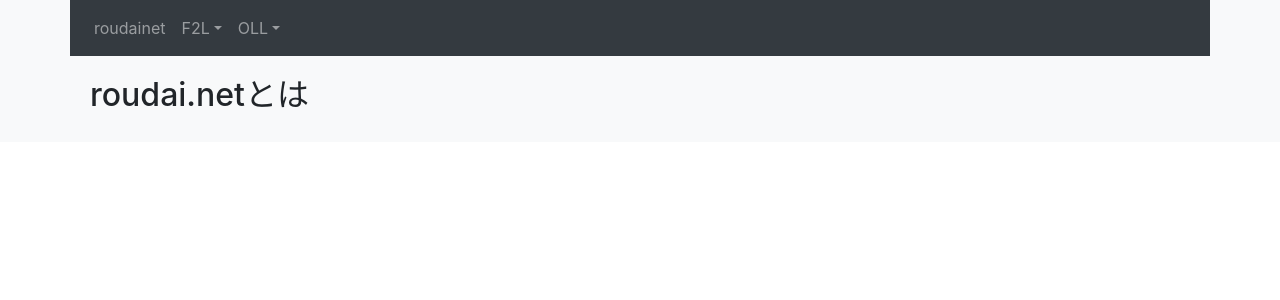
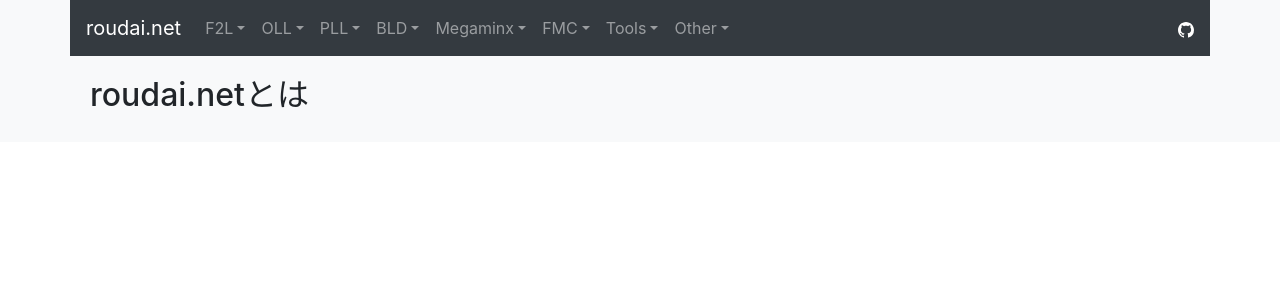
Before and after one commit to roudai/roudai.net, a Nuxt app: page / in a window 1280 px wide. Shown: the top 300 px of the page. Built offline with nearby package versions, Linux system fonts and the light colour scheme.

Commit message:
NavBar変更

```diff
--- a/components/NavBar.vue
+++ b/components/NavBar.vue
@@ -1,10 +1,12 @@
 <template>
   <div>
-    <b-navbar type="dark" variant="dark">
+    <b-navbar toggleable="lg" type="dark" variant="dark">
+    <b-navbar-brand href="#">roudai.net</b-navbar-brand>
+
+    <b-navbar-toggle target="nav-collapse"></b-navbar-toggle>
+
+      <b-collapse id="nav-collapse" is-nav>
         <b-navbar-nav>
-        <b-nav-item to="/">roudainet</b-nav-item>
-
-        <!-- Navbar dropdowns -->
           <b-nav-item-dropdown text="F2L" left>
             <b-dropdown-item to="/f2l/f2l">F2L手順</b-dropdown-item>
             <b-dropdown-item to="/f2l/f2l-advanced">発展形F2L</b-dropdown-item>
@@ -17,10 +19,10 @@
             <b-dropdown-item to="/oll/coll">COLL</b-dropdown-item>
           </b-nav-item-dropdown>
 
-        <!-- <b-nav-item-dropdown text="PLL" left>
-          <b-dropdown-item to="#">PLL一覧</b-dropdown-item>
-          <b-dropdown-item to="#">PLLの確率</b-dropdown-item>
-          <b-dropdown-item to="#">PLL手順</b-dropdown-item>
+          <b-nav-item-dropdown text="PLL" left>
+            <b-dropdown-item to="/pll/pll-view">PLL一覧</b-dropdown-item>
+            <b-dropdown-item to="/pll/pll-chances">PLLの確率</b-dropdown-item>
+            <b-dropdown-item to="/pll/pll">PLL手順</b-dropdown-item>
           </b-nav-item-dropdown>
 
           <b-nav-item-dropdown text="BLD" left>
@@ -48,8 +50,18 @@
             <b-dropdown-item to="#">ルービックキューブ各種解法</b-dropdown-item>
             <b-dropdown-item to="#">ルービックキューブの早解きについて知らない方々に知っておいて欲しいこと</b-dropdown-item>
             <b-dropdown-item to="#">社会人がスピードキューブを続ける意味について</b-dropdown-item>
-        </b-nav-item-dropdown> -->
+          </b-nav-item-dropdown>
         </b-navbar-nav>
+
+        <!-- Right aligned nav items -->
+        <b-navbar-nav class="ml-auto">
+          <a href="https://github.com/roudai/roudai.net">
+            <svg xmlns="http://www.w3.org/2000/svg" width="16" height="16" fill="white" class="bi bi-github" viewBox="0 0 16 16">
+            <path d="M8 0C3.58 0 0 3.58 0 8c0 3.54 2.29 6.53 5.47 7.59.4.07.55-.17.55-.38 0-.19-.01-.82-.01-1.49-2.01.37-2.53-.49-2.69-.94-.09-.23-.48-.94-.82-1.13-.28-.15-.68-.52-.01-.53.63-.01 1.08.58 1.23.82.72 1.21 1.87.87 2.33.66.07-.52.28-.87.51-1.07-1.78-.2-3.64-.89-3.64-3.95 0-.87.31-1.59.82-2.15-.08-.2-.36-1.02.08-2.12 0 0 .67-.21 2.2.82.64-.18 1.32-.27 2-.27.68 0 1.36.09 2 .27 1.53-1.04 2.2-.82 2.2-.82.44 1.1.16 1.92.08 2.12.51.56.82 1.27.82 2.15 0 3.07-1.87 3.75-3.65 3.95.29.25.54.73.54 1.48 0 1.07-.01 1.93-.01 2.2 0 .21.15.46.55.38A8.012 8.012 0 0 0 16 8c0-4.42-3.58-8-8-8z"/>
+            </svg>
+          </a>
+        </b-navbar-nav>
+      </b-collapse>
     </b-navbar>
   </div>
 </template>
```
Lines whose indentation alone changed are shown as unchanged.
